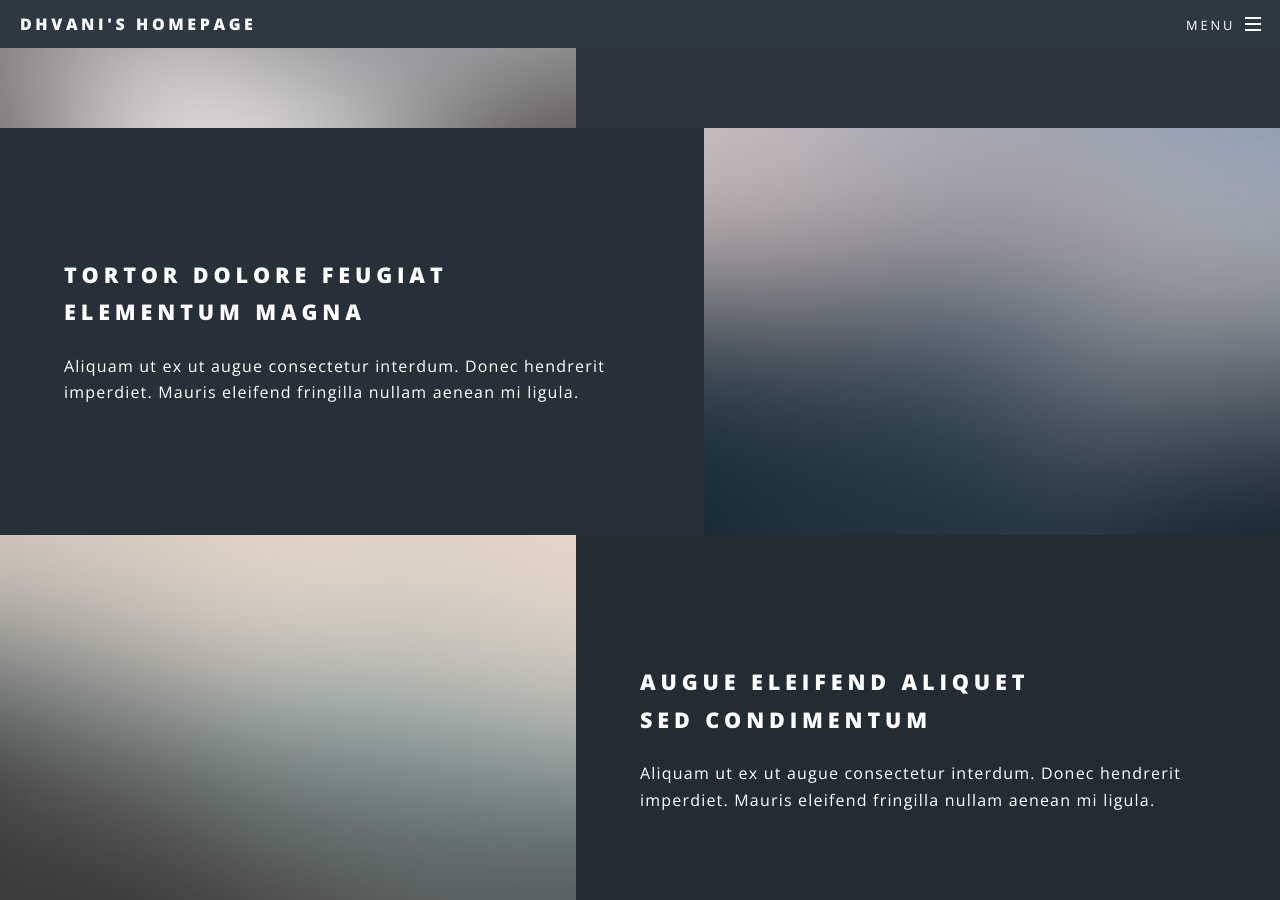
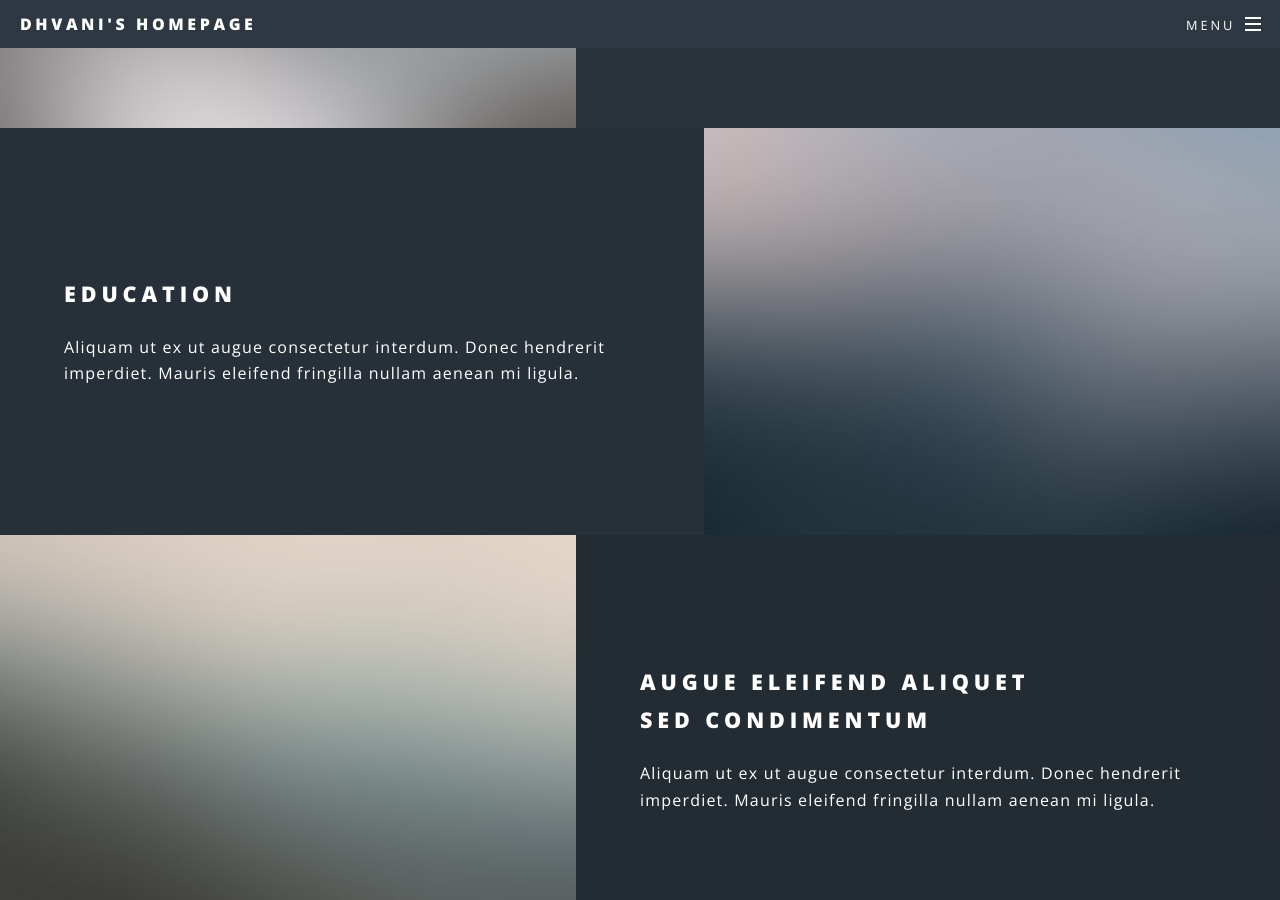
Before and after one commit to dhvani2504/dhvani2504.github.io, a Jekyll site: the page built from index.html, in a window 1280 px wide and 900 px high, scrolled down 1701 px. Built offline with Jekyll 4.4.1, drawn with Linux system fonts in a browser that asks for light colours.

Commit message:
Update index.html

```diff
--- a/index.html
+++ b/index.html
@@ -37,8 +37,7 @@ layout: landing
 						</section>
 						<section class="spotlight">
 							<div class="image"><img src="images/pic02.jpg" alt="" /></div><div class="content">
-								<h2>Tortor dolore feugiat<br />
-								elementum magna</h2>
+								<h2>Education</h2>
 								<p>Aliquam ut ex ut augue consectetur interdum. Donec hendrerit imperdiet. Mauris eleifend fringilla nullam aenean mi ligula.</p>
 							</div>
 						</section>
```
